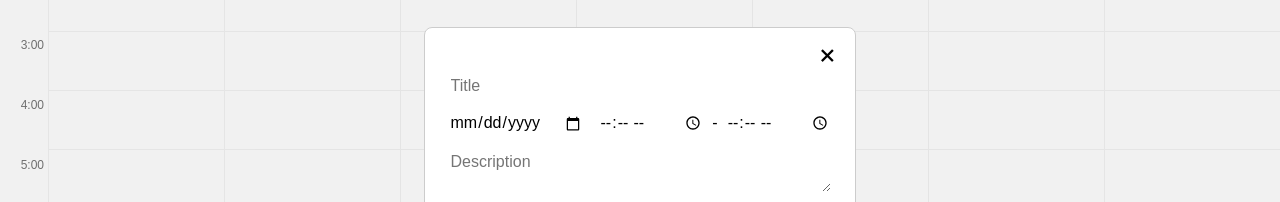
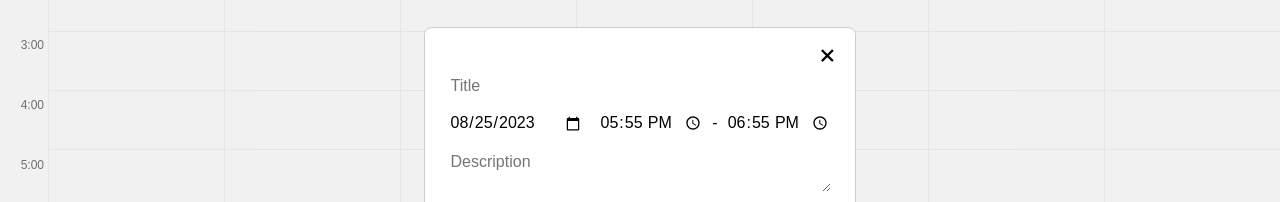
Before and after one commit to petskovvlad/calendar-react, a React app: page / in a window 1280 px wide. Both pictures are taken after a click on the button "Create". Shown: the part 253-455 px from the top of the page. Built offline with nearby package versions, Linux system fonts and the light colour scheme; no server answers.

Commit message:
add data validation(divisible 15min) +default data

```diff
--- a/src/App.jsx
+++ b/src/App.jsx
@@ -45,6 +45,21 @@ const App = () => {
 
   const handleSubmit = async (e) => {
     e.preventDefault();
+
+    const isTimeValid = (time) => {
+      const timeMoment = moment(time, 'HH:mm');
+      return timeMoment.minutes() % 15 === 0;
+    };
+
+    const isFormDataValid = () => {
+      const { startTime, endTime } = formData;
+      return isTimeValid(startTime) && isTimeValid(endTime);
+    };
+
+    if (!isFormDataValid()) {
+      alert('The start and end times must be divisible by 15 minutes.');
+      return;
+    }
 
     const formattedDateFrom = moment(`${formData.date}T${formData.startTime}`).format(
       'ddd MMM DD YYYY HH:mm:ss [GMT]ZZ (за східноєвропейським літнім часом)'
@@ -95,6 +110,13 @@ const App = () => {
 
   const modalHandler = () => {
     setIsOpen(!isOpen)
+    setFormData({
+      ...formData,
+      date: moment().format('YYYY-MM-DD'),
+      startTime: moment().format('HH:mm'),
+      endTime: moment().add(1, 'hour').format('HH:mm'),
+
+    })
   }
 
   const nextWeek = () => {
@@ -130,7 +152,7 @@ const App = () => {
         modalHandler={modalHandler}
         monthText={monthText}
       />
-      {isOpen ? <Modal modalHandler={modalHandler} handleSubmit={handleSubmit} handleInputChange={handleInputChange} /> : ''}
+      {isOpen ? <Modal formData={formData} modalHandler={modalHandler} handleSubmit={handleSubmit} handleInputChange={handleInputChange} /> : ''}
       <Calendar
         weekDates={weekDates}
         currentEvents={currentEvents}
--- a/src/components/modal/Modal.jsx
+++ b/src/components/modal/Modal.jsx
@@ -1,7 +1,8 @@
-import React from 'react';
+import moment from 'moment';
+import React, { useState } from 'react';
 import './modal.scss';
 
-const Modal = ({ modalHandler, handleInputChange, handleSubmit }) => {
+const Modal = ({ formData, modalHandler, handleInputChange, handleSubmit }) => {
     return (
       <div className='modal overlay'>
         <div className="modal__content">
@@ -21,12 +22,14 @@ const Modal = ({ modalHandler, handleInputChange, handleSubmit }) => {
                   name="date"
                   className="event-form__field"
                   onChange={handleInputChange}
+                  value={formData.date}
                 />
                 <input
                   type="time"
                   name="startTime"
                   className="event-form__field"
                   onChange={handleInputChange}
+                  value={formData.startTime}
                 />
                 <span>-</span>
                 <input
@@ -34,6 +37,7 @@ const Modal = ({ modalHandler, handleInputChange, handleSubmit }) => {
                   name="endTime"
                   className="event-form__field"
                   onChange={handleInputChange}
+                  value={formData.endTime}
                 />
               </div>
               <textarea
```
